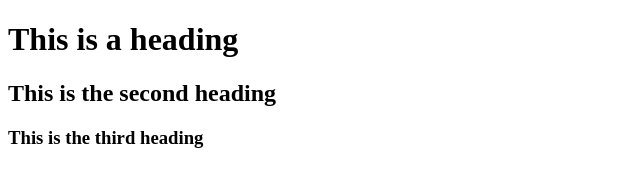
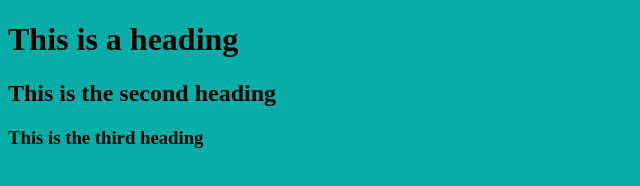
Before and after one commit to wagnereva11/wagner.eva11.github.io, a plain HTML site: page README.html in a window 1280 px wide. Shown: the whole page, without its empty margins (0-640 px from the left). Drawn offline with Linux system fonts and the light colour scheme.

Commit message:
Update README.html

```diff
--- a/README.html
+++ b/README.html
@@ -1,6 +1,6 @@
 <!DOCTYPE html>
 <html>
-<body style="backround-color:rgb(4,174,166);">
+<body style="background-color:rgb(4,174,166);">
 
 
   <h1>This is a heading</h1>
```
